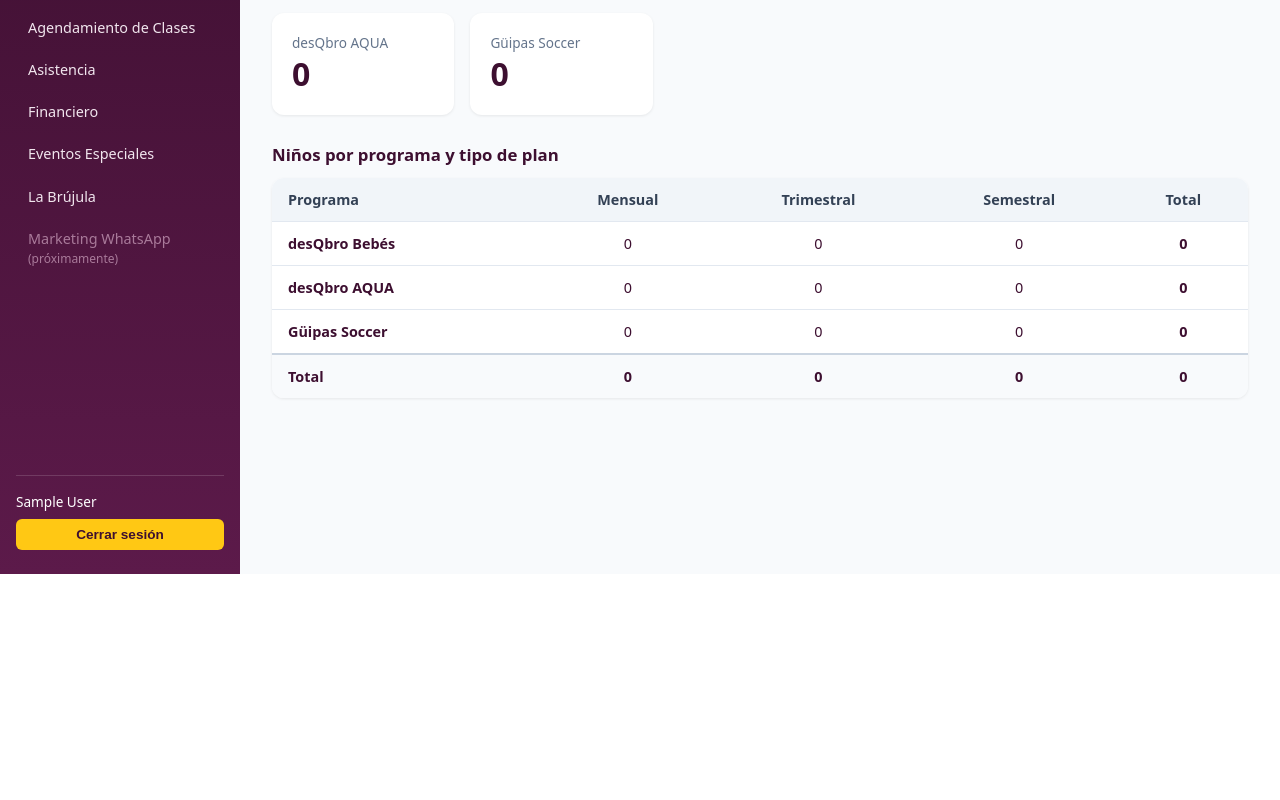
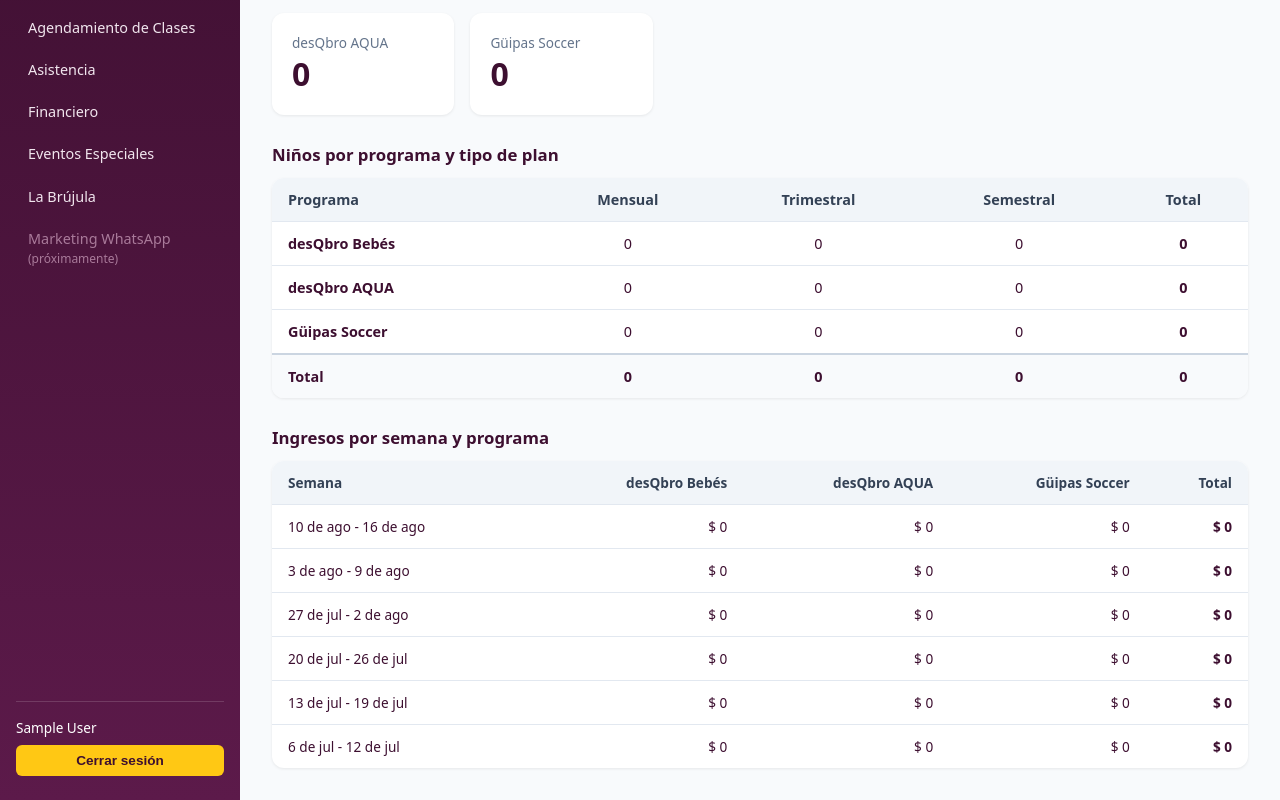
Before and after one commit to cristianriveragasca-debug/desQbro, a Next.js app: page / in a window 1280 px wide. Shown: the part 226-1026 px from the top of the page. Before the commit the page ends 800 px from the top, so only its background shows below. Built offline with nearby package versions, Linux system fonts and the light colour scheme; no server answers; the database is empty; sample sign-in values are in the browser's storage.

Commit message:
Show weekly income by program on main dashboard

```diff
--- a/src/app/(dashboard)/page.tsx
+++ b/src/app/(dashboard)/page.tsx
@@ -1,4 +1,16 @@
 import { prisma } from "@/lib/prisma";
+
+function money(n: number) {
+  return n.toLocaleString("es-CO", { style: "currency", currency: "COP", maximumFractionDigits: 0 });
+}
+
+function startOfWeek(date: Date) {
+  const d = new Date(date.getFullYear(), date.getMonth(), date.getDate());
+  const day = d.getDay();
+  const diff = day === 0 ? -6 : 1 - day; // Monday as start of week
+  d.setDate(d.getDate() + diff);
+  return d;
+}
 
 export default async function HomePage() {
   const today = new Date();
@@ -14,7 +26,12 @@ export default async function HomePage() {
     { key: "SEMESTRAL", label: "Semestral" },
   ] as const;
 
-  const [totalClientes, activos, vencidos, inactivos, bebes, aqua, soccer, planByProgramCounts] = await Promise.all([
+  const WEEKS_BACK = 6;
+  const currentWeekStart = startOfWeek(today);
+  const earliestWeekStart = new Date(currentWeekStart);
+  earliestWeekStart.setDate(earliestWeekStart.getDate() - (WEEKS_BACK - 1) * 7);
+
+  const [totalClientes, activos, vencidos, inactivos, bebes, aqua, soccer, planByProgramCounts, recentPayments] = await Promise.all([
     prisma.client.count(),
     prisma.programSubscription.count({ where: { status: { not: "INACTIVO" }, dueDate: { gte: today } } }),
     prisma.programSubscription.count({ where: { status: { not: "INACTIVO" }, dueDate: { lt: today } } }),
@@ -33,7 +50,27 @@ export default async function HomePage() {
         }))
       )
     ),
+    prisma.payment.findMany({
+      where: { status: "PAGADO", paidAt: { gte: earliestWeekStart } },
+      select: { amount: true, paidAt: true, subscription: { select: { program: true } } },
+    }),
   ]);
+
+  const weeks = Array.from({ length: WEEKS_BACK }, (_, i) => {
+    const start = new Date(currentWeekStart);
+    start.setDate(start.getDate() - (WEEKS_BACK - 1 - i) * 7);
+    const end = new Date(start);
+    end.setDate(end.getDate() + 6);
+    return { start, end };
+  });
+
+  const weeklyIncome = (weekStart: Date, program?: string) => {
+    const weekEnd = new Date(weekStart);
+    weekEnd.setDate(weekEnd.getDate() + 7);
+    return recentPayments
+      .filter((p) => p.paidAt && p.paidAt >= weekStart && p.paidAt < weekEnd && (!program || p.subscription.program === program))
+      .reduce((sum, p) => sum + Number(p.amount), 0);
+  };
 
   const cards = [
     { label: "Total clientes", value: totalClientes, color: "#3d0f30" },
@@ -113,6 +150,44 @@ export default async function HomePage() {
           </tbody>
         </table>
       </div>
+
+      <h2 style={{ fontSize: "1.05rem", marginTop: 28, marginBottom: 12, color: "#3d0f30" }}>Ingresos por semana y programa</h2>
+      <div className="table-scroll" style={{ background: "#fff", borderRadius: 12, boxShadow: "0 1px 3px rgba(0,0,0,0.08)" }}>
+        <table style={{ width: "100%", borderCollapse: "collapse", fontSize: "0.85rem" }}>
+          <thead>
+            <tr style={{ background: "#f1f5f9", textAlign: "left" }}>
+              <th style={th}>Semana</th>
+              {PROGRAMS.map((p) => (
+                <th key={p.key} style={{ ...th, textAlign: "right" }}>
+                  {p.label}
+                </th>
+              ))}
+              <th style={{ ...th, textAlign: "right" }}>Total</th>
+            </tr>
+          </thead>
+          <tbody>
+            {weeks
+              .slice()
+              .reverse()
+              .map(({ start, end }) => {
+                const rowTotal = weeklyIncome(start);
+                return (
+                  <tr key={start.toISOString()} style={{ borderTop: "1px solid #e2e8f0" }}>
+                    <td style={{ ...td, whiteSpace: "nowrap" }}>
+                      {start.toLocaleDateString("es-CO", { day: "numeric", month: "short" })} - {end.toLocaleDateString("es-CO", { day: "numeric", month: "short" })}
+                    </td>
+                    {PROGRAMS.map((p) => (
+                      <td key={p.key} style={{ ...td, textAlign: "right" }}>
+                        {money(weeklyIncome(start, p.key))}
+                      </td>
+                    ))}
+                    <td style={{ ...td, textAlign: "right", fontWeight: 700 }}>{money(rowTotal)}</td>
+                  </tr>
+                );
+              })}
+          </tbody>
+        </table>
+      </div>
     </div>
   );
 }
```
